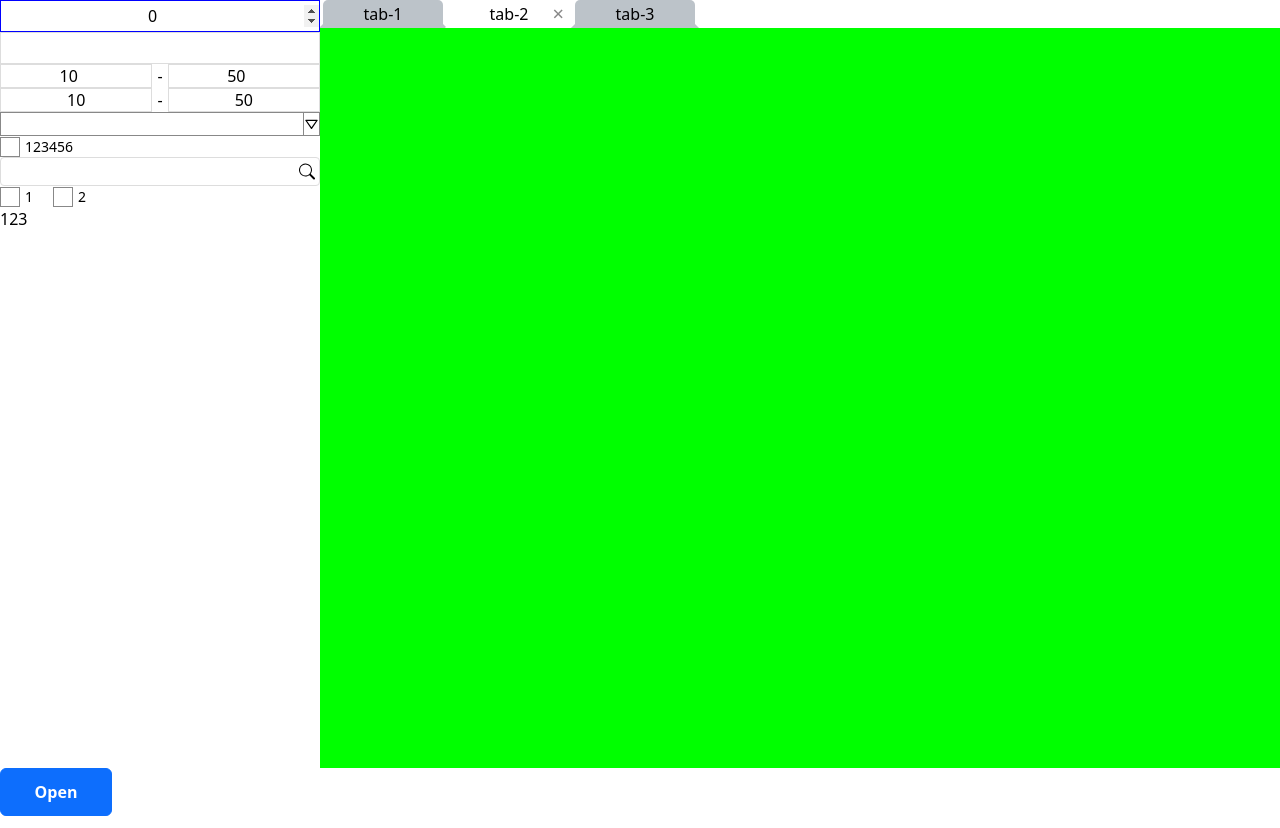
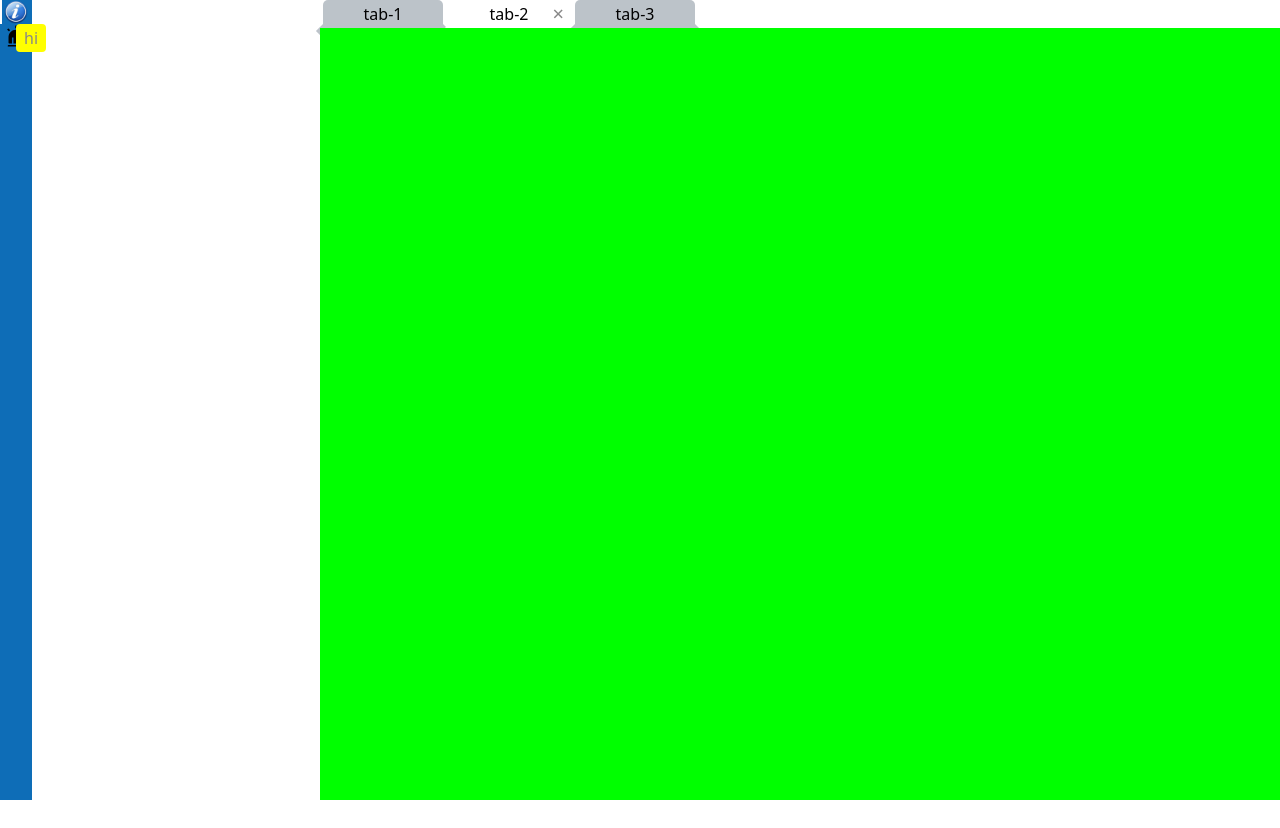
Before and after one commit to xinq05679/react-components, a React (Vite) app: page / in a window 1280 px wide. Built offline with nearby package versions, Linux system fonts and the light colour scheme.

Commit message:
Add the BasicTooltip component

```diff
--- a/src/App.tsx
+++ b/src/App.tsx
@@ -2,26 +2,16 @@ import QueryIcon from "./resources/image/query.png";
 import BasicTemplate from "./template/BasicTemplate";
 import TabPageExample from "./example/TabPageExample";
 import BasicButton from "./components/button/BasicButton";
-import BasicProgressDialog, {
-  BasicProgressDialogProps,
-} from "./components/dialog/BasicProgressDialog";
 import BasicQueryDialog, {
   BasicQueryDialogProps,
 } from "./components/dialog/BasicQueryDialog";
 import useModal, { ModalType } from "./components/modal/useModal";
-import { QueryDialogType } from "./metadata/QueryDialogType";
-import BasicSelect from "./components/select/BasicSelect";
-import BasicNumeric from "./components/numeric/BasicNumeric";
-import BasicNumberInput from "./components/numeric/BasicNumberInput";
-import BasicTwoNumberInput from "./components/numeric/BasicTwoNumberInput";
-import BasicTwoNumeric from "./components/numeric/BasicTwoNumeric";
 import BasicCheckBox, {
   CheckBoxStatus,
 } from "./components/checkbox/BasicCheckBox";
-import BasicSearchBar from "./components/search/BasicSearchBar";
-import BasicProgressBar from "./components/progressbar/BasicProgressBar";
-import BasicMultiCheckBox from "./components/checkbox/BasicMultiCheckBox";
 import { useState } from "react";
+import BasicToolBar from "./components/toolbar/BasicToolBar";
+import { AiFillAlert } from "react-icons/ai";
 
 const App: React.FC = () => {
   const { open, close } = useModal();
@@ -34,82 +24,65 @@ const App: React.FC = () => {
     <>
       <BasicTemplate
         SideBar={
-          <div className="flex flex-col">
-            <BasicNumeric
-              onValueChanged={(value) => {
-                console.log(value);
-              }}
-            />
-            <BasicNumberInput
-              initValue="abc"
-              onValueChanged={(value) => {
-                console.log(value);
-              }}
-            />
-            <BasicTwoNumeric
-              onlyInteger
-              onValueChanged={(value) => {
-                console.log(value);
-              }}
-              numericProps={{
-                inputStyle: { css: "h-[24px]" },
-              }}
-            />
-            <BasicTwoNumberInput
-              onlyInteger
-              onValueChanged={(value) => {
-                console.log(value);
-              }}
-              numberInputProps={{
-                inputStyle: { css: "h-[24px]" },
-              }}
-            />
-            <BasicSelect items={[{ label: "1" }, { label: "2" }]} />
-            <BasicCheckBox text={<div>123456</div>} />
-            <BasicSearchBar />
-            <BasicMultiCheckBox
-              items={[
-                { text: "1", checked: checkedList[0] },
-                { text: "2", checked: checkedList[1] },
-              ]}
-            />
-
-            <div>123</div>
-          </div>
+          <BasicToolBar
+            items={[
+              {
+                label: "0",
+                icon: <img src={QueryIcon} width={24} />,
+                tooltip: "hi",
+                selected: true,
+                itemStyle: {
+                  // css: "[&]:hover:bg-[#ff0]",
+                },
+                onContentMenu: (evt) => {
+                  evt.preventDefault();
+                  alert("QQ");
+                },
+              },
+              {
+                label: "1",
+                tooltip: "QQ",
+                icon: <AiFillAlert size={24} />,
+                itemStyle: {
+                  css: "[&]:hover:text-[#ff0]",
+                },
+              },
+            ]}
+          />
         }
         ContentPage={<TabPageExample />}
-        Footer={
-          <div className="flex gap-[10px]">
-            <BasicButton
-              onClicked={() => {
-                open(ModalType.BasicQueryDialog, {
-                  // prgoressbar: <BasicProgressBar></BasicProgressBar>,
-                  title: "hahb",
-                  content: (
-                    <div>
-                      <div>123455555677777777778</div>
-                      <div>1</div>
-                    </div>
-                  ),
-                  information: <div className="h-[1000px] w-[1000px]"></div>,
-                  // queryDialogType: QueryDialogType.Error,
-                  // icon: <img src={QueryIcon} />,
-                  // prgoressbar: <BasicProgressBar />,
-                  buttons: (
-                    <>
-                      <BasicButton>Hi</BasicButton>
-                    </>
-                  ),
-                  onCloseButtonClicked: () => {
-                    close();
-                  },
-                } as BasicQueryDialogProps);
-              }}
-            >
-              Open
-            </BasicButton>
-          </div>
-        }
+        // Footer={
+        //   <div className="flex gap-[10px]">
+        //     <BasicButton
+        //       onClicked={() => {
+        //         open(ModalType.BasicQueryDialog, {
+        //           // prgoressbar: <BasicProgressBar></BasicProgressBar>,
+        //           title: "hahb",
+        //           content: (
+        //             <div>
+        //               <div>123455555677777777778</div>
+        //               <div>1</div>
+        //             </div>
+        //           ),
+        //           information: <div className="h-[1000px] w-[1000px]"></div>,
+        //           // queryDialogType: QueryDialogType.Error,
+        //           // icon: <img src={QueryIcon} />,
+        //           // prgoressbar: <BasicProgressBar />,
+        //           buttons: (
+        //             <>
+        //               <BasicButton>Hi</BasicButton>
+        //             </>
+        //           ),
+        //           onCloseButtonClicked: () => {
+        //             close();
+        //           },
+        //         } as BasicQueryDialogProps);
+        //       }}
+        //     >
+        //       Open
+        //     </BasicButton>
+        //   </div>
+        // }
       ></BasicTemplate>
     </>
   );
--- /dev/null
+++ b/src/components/toolbar/BasicToolBar.tsx
@@ -0,0 +1,103 @@
+import BasicToolTip, { BasicToolTipProps } from "../tooltip/BasicToolTip";
+import { ComponentStyleMerging } from "../../metadata/ComponentStyle";
+import { MergeComponentStyle } from "../../utility/componentUtility";
+import classNames from "classnames";
+
+type ToolTipProps = Omit<BasicToolTipProps, "text" | "children">;
+
+type ToolBarItemProps = {
+  label: string;
+  icon: React.ReactNode;
+  tooltip?: string;
+  selected?: boolean;
+  itemStyle?: ComponentStyleMerging;
+  tooltipProps?: ToolTipProps;
+  onClicked?: (event: React.MouseEvent<HTMLDivElement>) => void;
+  onMouseEnter?: (event: React.MouseEvent<HTMLDivElement>) => void;
+  onMouseLevel?: (event: React.MouseEvent<HTMLDivElement>) => void;
+  onContentMenu?: (event: React.MouseEvent<HTMLDivElement>) => void;
+};
+
+export interface BasicToolBar {
+  items: ToolBarItemProps[];
+  containerStyle?: ComponentStyleMerging;
+  genericItemStyle?: ComponentStyleMerging;
+  genericTooltipProps?: ToolTipProps;
+}
+
+export const BasicToolBar: React.FC<BasicToolBar> = ({
+  items,
+  containerStyle,
+  genericItemStyle,
+  genericTooltipProps,
+}) => {
+  const _containerStyle = MergeComponentStyle(
+    {
+      css: classNames("w-[32px] h-[100%]", "bg-[#0e6db7]", "flex flex-col"),
+    },
+    containerStyle
+  );
+
+  const _genericItemStyle = MergeComponentStyle(
+    {
+      css: classNames(
+        ["flex justify-center", "relative", "w-[32px]"],
+        ["[&]:hover:text-[#fff]", "[&]:hover:cursor-pointer"],
+        [
+          "[&[data-selected]]:before:absolute",
+          "[&[data-selected]]:before:left-[0px]",
+          "[&[data-selected]]:before:bg-[#fff]",
+          "[&[data-selected]]:before:h-[100%]",
+          "[&[data-selected]]:before:w-[2px]",
+          "[&[data-selected]]:text-[#fff]",
+        ]
+      ),
+    },
+    genericItemStyle
+  );
+
+  const _genericTooltipStyle = MergeComponentStyle(
+    {},
+    genericTooltipProps?.tooltipStyle
+  );
+
+  return (
+    <>
+      <div className={_containerStyle.css} style={_containerStyle.style}>
+        {items.map((item) => {
+          const itemStyle = MergeComponentStyle(
+            _genericItemStyle,
+            item.itemStyle
+          );
+
+          return (
+            <BasicToolTip
+              key={item.label}
+              {...genericTooltipProps}
+              {...item.tooltipProps}
+              text={item.tooltip}
+              tooltipStyle={MergeComponentStyle(
+                _genericTooltipStyle,
+                item.tooltipProps?.tooltipStyle
+              )}
+            >
+              <div
+                data-selected={item.selected}
+                className={itemStyle.css}
+                style={itemStyle.style}
+                onClick={item.onClicked}
+                onMouseEnter={item.onMouseEnter}
+                onMouseLeave={item.onMouseLevel}
+                onContextMenuCapture={item.onContentMenu}
+              >
+                {item.icon}
+              </div>
+            </BasicToolTip>
+          );
+        })}
+      </div>
+    </>
+  );
+};
+
+export default BasicToolBar;
--- a/src/components/tooltip/BasicToolTip.tsx
+++ b/src/components/tooltip/BasicToolTip.tsx
@@ -18,16 +18,15 @@ export type ToolTipPosition =
   | "LC"
   | "LB";
 
-export interface BasicToolTip {
-  children: React.ReactElement;
+export interface BasicToolTipProps {
+  children: React.ReactNode;
   text?: string;
   delayTimeOpen?: number;
   tooltipStyle?: ComponentStyleMerging;
   position?: ToolTipPosition;
-  hold?: boolean;
 }
 
-export const BasicToolTip: React.FC<BasicToolTip> = ({
+export const BasicToolTip: React.FC<BasicToolTipProps> = ({
   children,
   text = "",
   delayTimeOpen = 0,
@@ -153,7 +152,8 @@ export const BasicToolTip: React.FC<BasicToolTip> = ({
         {children}
       </div>
 
-      {ReactDOM.createPortal(
+      {text
+        ? ReactDOM.createPortal(
             <span
               ref={tooltipRef}
               data-visible={visible}
@@ -172,7 +172,8 @@ export const BasicToolTip: React.FC<BasicToolTip> = ({
               }
               return portal;
             })()
-      )}
+          )
+        : null}
     </>
   );
 };
--- a/src/utility/componentUtility.ts
+++ b/src/utility/componentUtility.ts
@@ -3,7 +3,6 @@ import {
   ComponentStyleMerging,
   StyleMergingMode,
 } from "../metadata/ComponentStyle";
-import classNames from "classnames";
 import { twMerge } from "tailwind-merge";
 
 export function MergeComponentStyle(
```
Lines whose indentation alone changed are shown as unchanged.
